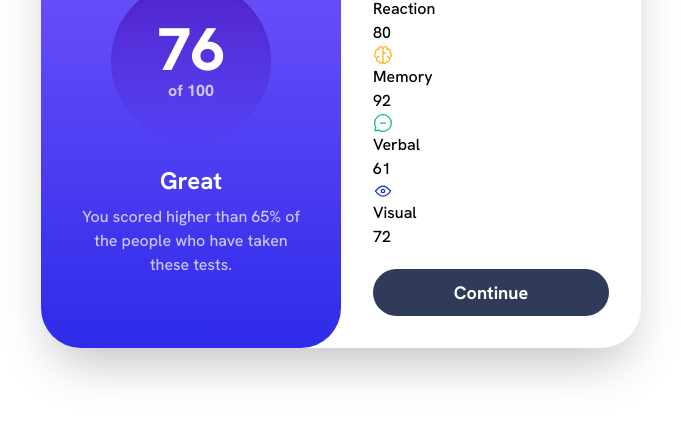
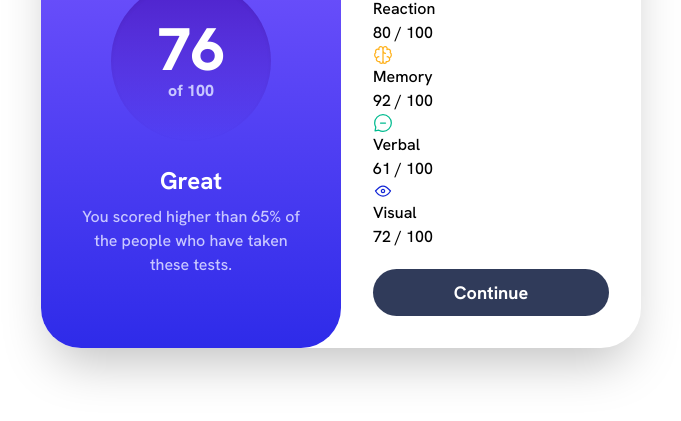
Before and after one commit to naiiiden/fem-results-summary-component, a plain HTML site: page index.html in a window 1280 px wide. Shown: the part 279-700 px from the top of the page, without its empty margins (299-980 px from the left). Drawn offline with nearby package versions, Linux system fonts and the light colour scheme.

Commit message:
slight refactor

```diff
--- a/index.html
+++ b/index.html
@@ -46,17 +46,17 @@
 
         document.querySelector(".result").textContent = totalResult;
 
-        const category = document.createElement("div");
+        const categoryContainer = document.createElement("div");
 
-        category.innerHTML = data.map(item => `
-          <div>
-            <img src="${item.icon}" alt="${item.category}">
-            <p>${item.category}</p>
-            <p>${item.score}</p>
+        categoryContainer.innerHTML = data.map(category => `
+          <div class="category category-${category.category.toLowerCase()}">
+            <img src="${category.icon}" alt="${category.category}">
+            <p>${category.category}</p>
+            <p>${category.score} <span>/ 100</span></p>
           </div>
         `).join("");
 
-        document.querySelector(".category-container").appendChild(category);
+        document.querySelector(".category-container").appendChild(categoryContainer);
       });
   </script>
 </body>
```
